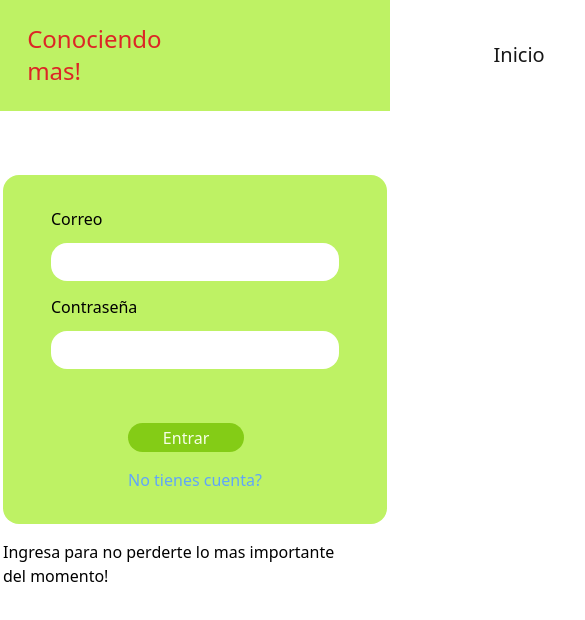
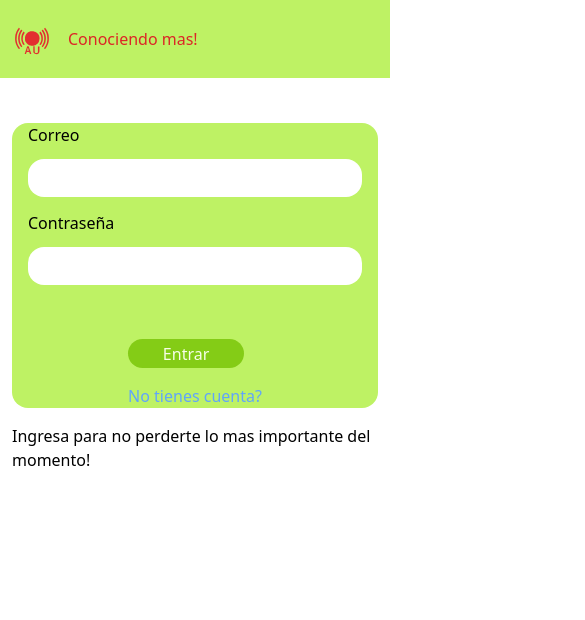
Before and after one commit to xvimnt/prueba-18-04-24, a React (Vite) app in the folder frontend/: page / in a window 390 px wide. Shown: the top 620 px of the page, 585 px wide, since content can reach past the window. Built offline with nearby package versions, Linux system fonts and the light colour scheme.

Commit message:
Add login responsiveness

```diff
--- a/frontend/src/components/layout/login-register-card.tsx
+++ b/frontend/src/components/layout/login-register-card.tsx
@@ -6,9 +6,9 @@ interface PropsI {
 export const LoginRegisterCard = ({ isLogin, onSubmit }: PropsI) => {
   return (
     <div>
-      <div className="w-fit h-fit bg-lime-300 rounded-2xl p-8">
+      <div className="w-full h-fit bg-lime-300 rounded-2xl md:p-8">
         <form
-          className="flex flex-col gap-4 items-center justify-center min-w-80"
+          className="flex flex-col gap-4 items-center justify-center md:min-w-80 w-full"
           onSubmit={onSubmit}
         >
           {/* name input */}
@@ -91,7 +91,7 @@ export const LoginRegisterCard = ({ isLogin, onSubmit }: PropsI) => {
           </div>
         </form>
       </div>
-      <div className="w-[352px] text-black text-base font-normal mt-4">
+      <div className="md:min-w-80 text-black text-base font-normal mt-4">
         Ingresa para no perderte lo mas importante del momento!
       </div>
     </div>
--- a/frontend/src/components/topbar.tsx
+++ b/frontend/src/components/topbar.tsx
@@ -2,16 +2,17 @@ import { Logo } from "./icons";
 
 export const Topbar = () => {
   return (
-    <div className="w-full h-[111px] relative">
-      <div className="w-full h-[111px] left-0 top-0 absolute bg-lime-300" />
-      <div className="w-full h-[78px] left-0 top-[16px] absolute justify-center items-center gap-[332px] inline-flex">
-        <a href="/home">
-          <Logo className="w-[78px] h-[78px] relative" />
-        </a>
-        <div className="text-red-600 text-2xl font-normal ">
-          Conociendo mas!
+    <div className="w-full h-[111px]">
+      <div className="w-full h-[78px]  bg-lime-300 justify-between items-center inline-flex md:px-[64px] px-[12px]">
+        <div className="gap-4 flex items-center justify-center">
+          <a href="/home">
+            <Logo className="md:w-[78px] w-10 h-[78px]" />
+          </a>
+          <div className="text-red-600 md:text-2xl font-normal ">
+            Conociendo mas!
+          </div>
         </div>
-        <div className="justify-start items-start gap-12 flex">
+        <div className="justify-start items-start gap-12 md:flex hidden">
           <a
             href="/home"
             className="text-neutral-900 text-xl font-normal cursor-pointer hover:underline hover:text-neutral-950"
--- a/frontend/src/pages/login.tsx
+++ b/frontend/src/pages/login.tsx
@@ -42,7 +42,7 @@ export const Login = () => {
   return (
     <>
       <Topbar />
-      <div className="w-full h-full p-[64px] items-center justify-center flex">
+      <div className="w-full h-full md:p-[64px] p-[12px] items-center justify-center flex">
         <LoginRegisterCard isLogin={true} onSubmit={handleSubmit} />
       </div>
     </>
--- a/frontend/src/pages/register.tsx
+++ b/frontend/src/pages/register.tsx
@@ -63,7 +63,7 @@ export const Register = () => {
   return (
     <>
       <Topbar />
-      <div className="w-full h-full p-[64px] items-center justify-center flex">
+      <div className="w-full h-full md:p-[64px] p-[12px] items-center justify-center flex">
         <LoginRegisterCard onSubmit={handleSubmit} />
       </div>
     </>
```
Also changed, not shown: 1 other file (tests, documents, lock files or other folders).
